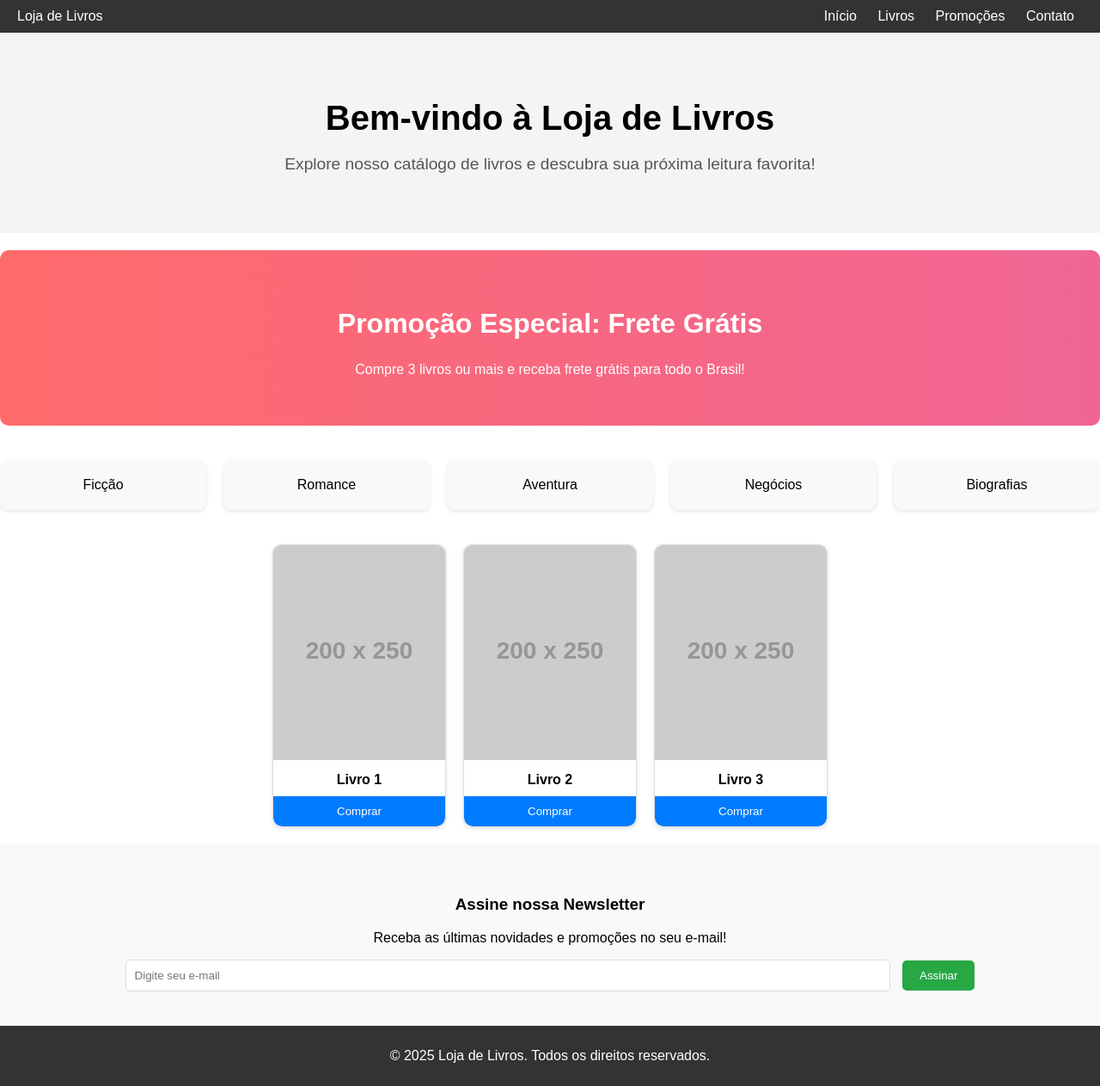
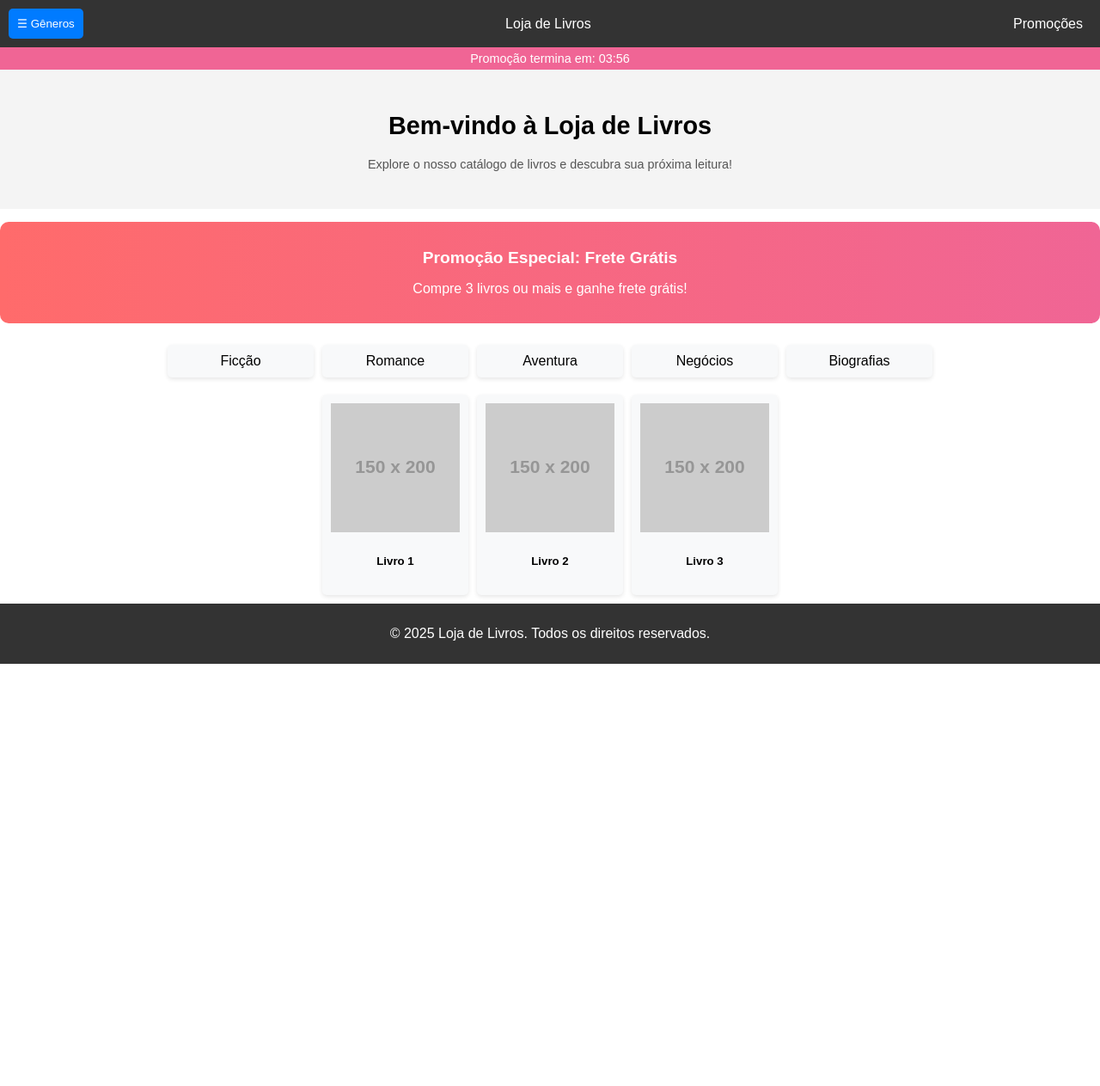
Before and after one commit to empirejota/paginadevendas, a plain HTML site: page index.html in a window 1280 px wide. Shown: the whole page at 86% size. After the commit the page ends 800 px from the top, so only its background shows below. Drawn offline with Linux system fonts and the light colour scheme; placeholder pictures from the web are drawn by us.

Commit message:
Update index.html

```diff
--- a/index.html
+++ b/index.html
@@ -13,115 +13,90 @@
     }
     .navbar {
       background-color: #333;
-      padding: 10px 20px;
       color: white;
+      padding: 10px;
       display: flex;
       justify-content: space-between;
       align-items: center;
     }
-    .navbar a {
+    .navbar .menu-btn {
+      background: #007bff;
       color: white;
+      border: none;
+      padding: 10px;
+      border-radius: 5px;
+      cursor: pointer;
+    }
+    .menu {
+      display: none;
+      position: absolute;
+      top: 50px;
+      left: 10px;
+      background: white;
+      color: black;
+      border: 1px solid #ddd;
+      border-radius: 5px;
+      width: 200px;
+      padding: 10px;
+      z-index: 1000;
+    }
+    .menu a {
       text-decoration: none;
-      margin: 0 10px;
+      color: #333;
+      display: block;
+      margin: 10px 0;
+    }
+    .promo-timer {
+      text-align: center;
+      background: #f06595;
+      color: white;
+      padding: 5px 10px;
+      font-size: 0.9rem;
     }
     .hero {
       text-align: center;
-      padding: 50px 20px;
+      padding: 30px 15px;
       background: #f4f4f4;
     }
     .hero h1 {
-      font-size: 2.5rem;
-      margin-bottom: 20px;
+      font-size: 1.8rem;
     }
     .hero p {
-      font-size: 1.2rem;
+      font-size: 0.9rem;
       color: #555;
     }
     .promo-banner {
       background: linear-gradient(to right, #ff6b6b, #f06595);
       color: white;
       text-align: center;
-      padding: 40px 20px;
-      margin: 20px 0;
+      padding: 15px;
+      margin: 15px 0;
       border-radius: 10px;
     }
     .promo-banner h2 {
-      font-size: 2rem;
+      font-size: 1.2rem;
     }
-    .categories {
+    .categories, .books {
       display: flex;
       flex-wrap: wrap;
-      gap: 20px;
+      gap: 10px;
       justify-content: center;
-      padding: 20px 0;
+      padding: 10px 0;
     }
-    .category-item {
+    .category-item, .book-card {
       background: #f8f9fa;
-      padding: 20px;
-      border-radius: 10px;
+      padding: 10px;
+      border-radius: 5px;
       text-align: center;
       flex: 1;
-      min-width: 150px;
-      max-width: 250px;
-      box-shadow: 0 2px 5px rgba(0, 0, 0, 0.1);
-      transition: transform 0.3s;
-    }
-    .category-item:hover {
-      transform: scale(1.05);
-    }
-    .books {
-      display: flex;
-      flex-wrap: wrap;
-      gap: 20px;
-      justify-content: center;
-      padding: 20px 0;
-    }
-    .book-card {
-      background: white;
-      border: 1px solid #ddd;
-      border-radius: 10px;
-      overflow: hidden;
-      max-width: 200px;
-      text-align: center;
+      min-width: 120px;
+      max-width: 150px;
       box-shadow: 0 2px 5px rgba(0, 0, 0, 0.1);
     }
     .book-card img {
       width: 100%;
-      height: 250px;
+      height: 150px;
       object-fit: cover;
-    }
-    .book-card h5 {
-      font-size: 1rem;
-      margin: 10px 0;
-    }
-    .book-card button {
-      background: #007bff;
-      color: white;
-      border: none;
-      padding: 10px;
-      width: 100%;
-      cursor: pointer;
-      border-radius: 0 0 10px 10px;
-    }
-    .newsletter {
-      text-align: center;
-      padding: 40px 20px;
-      background: #f8f9fa;
-    }
-    .newsletter input {
-      width: 70%;
-      padding: 10px;
-      border: 1px solid #ddd;
-      border-radius: 5px;
-      margin-right: 10px;
-    }
-    .newsletter button {
-      background: #28a745;
-      color: white;
-      border: none;
-      padding: 10px 20px;
-      border-radius: 5px;
-      cursor: pointer;
     }
     .footer {
       background: #333;
@@ -134,25 +109,37 @@
 <body>
   <!-- Navbar -->
   <div class="navbar">
+    <button class="menu-btn">☰ Gêneros</button>
     <div class="logo">Loja de Livros</div>
     <div class="links">
-      <a href="#">Início</a>
-      <a href="#">Livros</a>
-      <a href="#">Promoções</a>
-      <a href="#">Contato</a>
+      <a href="#" style="color: white; text-decoration: none; margin-right: 10px;">Promoções</a>
     </div>
+  </div>
+
+  <!-- Menu de Gêneros -->
+  <div class="menu" id="menu">
+    <a href="#">Ficção</a>
+    <a href="#">Romance</a>
+    <a href="#">Aventura</a>
+    <a href="#">Negócios</a>
+    <a href="#">Biografias</a>
+  </div>
+
+  <!-- Promo Timer -->
+  <div class="promo-timer" id="promo-timer">
+    Promoção termina em: <span id="timer">04:00</span>
   </div>
 
   <!-- Hero Section -->
   <div class="hero">
     <h1>Bem-vindo à Loja de Livros</h1>
-    <p>Explore nosso catálogo de livros e descubra sua próxima leitura favorita!</p>
+    <p>Explore o nosso catálogo de livros e descubra sua próxima leitura!</p>
   </div>
 
   <!-- Promo Banner -->
   <div class="promo-banner">
     <h2>Promoção Especial: Frete Grátis</h2>
-    <p>Compre 3 livros ou mais e receba frete grátis para todo o Brasil!</p>
+    <p>Compre 3 livros ou mais e ganhe frete grátis!</p>
   </div>
 
   <!-- Categorias -->
@@ -167,30 +154,17 @@
   <!-- Livros em Destaque -->
   <div class="books">
     <div class="book-card">
-      <img src="https://via.placeholder.com/200x250" alt="Livro 1">
+      <img src="https://via.placeholder.com/150x200" alt="Livro 1">
       <h5>Livro 1</h5>
-      <button>Comprar</button>
     </div>
     <div class="book-card">
-      <img src="https://via.placeholder.com/200x250" alt="Livro 2">
+      <img src="https://via.placeholder.com/150x200" alt="Livro 2">
       <h5>Livro 2</h5>
-      <button>Comprar</button>
     </div>
     <div class="book-card">
-      <img src="https://via.placeholder.com/200x250" alt="Livro 3">
+      <img src="https://via.placeholder.com/150x200" alt="Livro 3">
       <h5>Livro 3</h5>
-      <button>Comprar</button>
     </div>
-  </div>
-
-  <!-- Newsletter -->
-  <div class="newsletter">
-    <h3>Assine nossa Newsletter</h3>
-    <p>Receba as últimas novidades e promoções no seu e-mail!</p>
-    <form>
-      <input type="email" placeholder="Digite seu e-mail" required>
-      <button type="submit">Assinar</button>
-    </form>
   </div>
 
   <!-- Footer -->
@@ -199,13 +173,29 @@
   </div>
 
   <script>
-    // JavaScript simples para o formulário de newsletter
-    const form = document.querySelector("form");
-    form.addEventListener("submit", function(event) {
-      event.preventDefault();
-      alert("Obrigado por assinar nossa newsletter!");
-      form.reset();
+    // Menu Toggle
+    const menuBtn = document.querySelector('.menu-btn');
+    const menu = document.getElementById('menu');
+    menuBtn.addEventListener('click', () => {
+      menu.style.display = menu.style.display === 'block' ? 'none' : 'block';
     });
+
+    // Promo Timer
+    const timerElement = document.getElementById('timer');
+    let timeLeft = 240; // 4 minutos em segundos
+
+    function updateTimer() {
+      const minutes = Math.floor(timeLeft / 60);
+      const seconds = timeLeft % 60;
+      timerElement.textContent = `${minutes.toString().padStart(2, '0')}:${seconds.toString().padStart(2, '0')}`;
+      if (timeLeft > 0) {
+        timeLeft--;
+      } else {
+        document.getElementById('promo-timer').textContent = 'Promoção encerrada!';
+      }
+    }
+
+    setInterval(updateTimer, 1000);
   </script>
 </body>
 </html>
```
